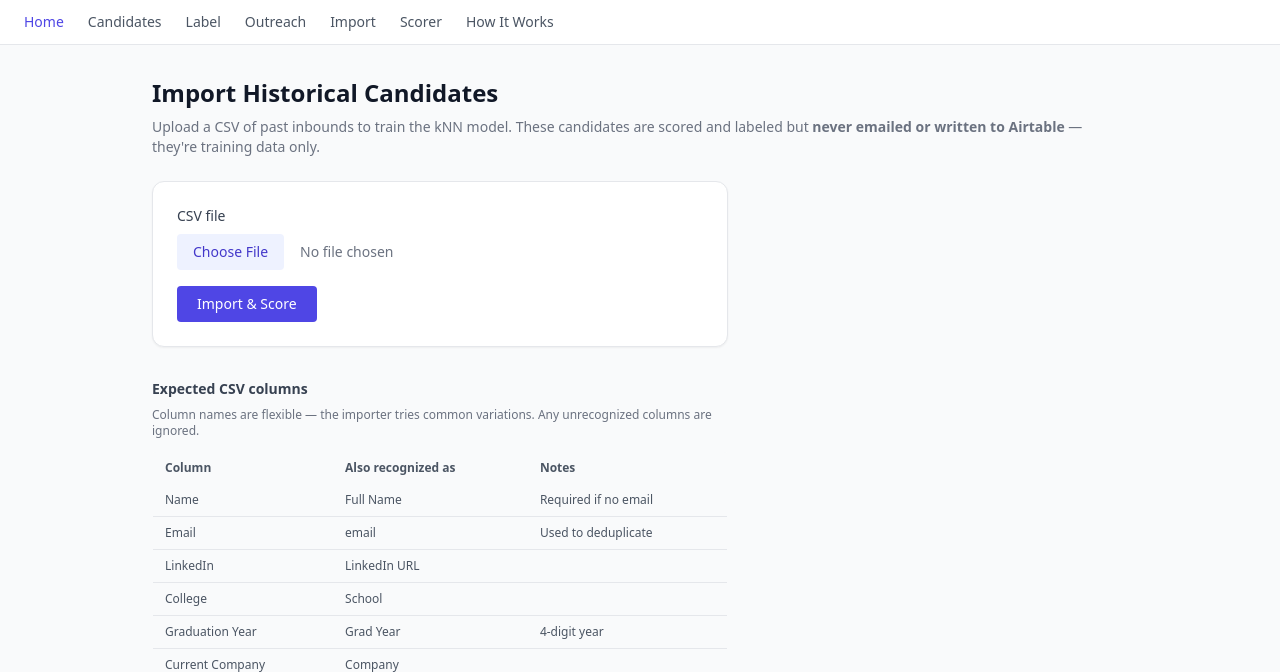
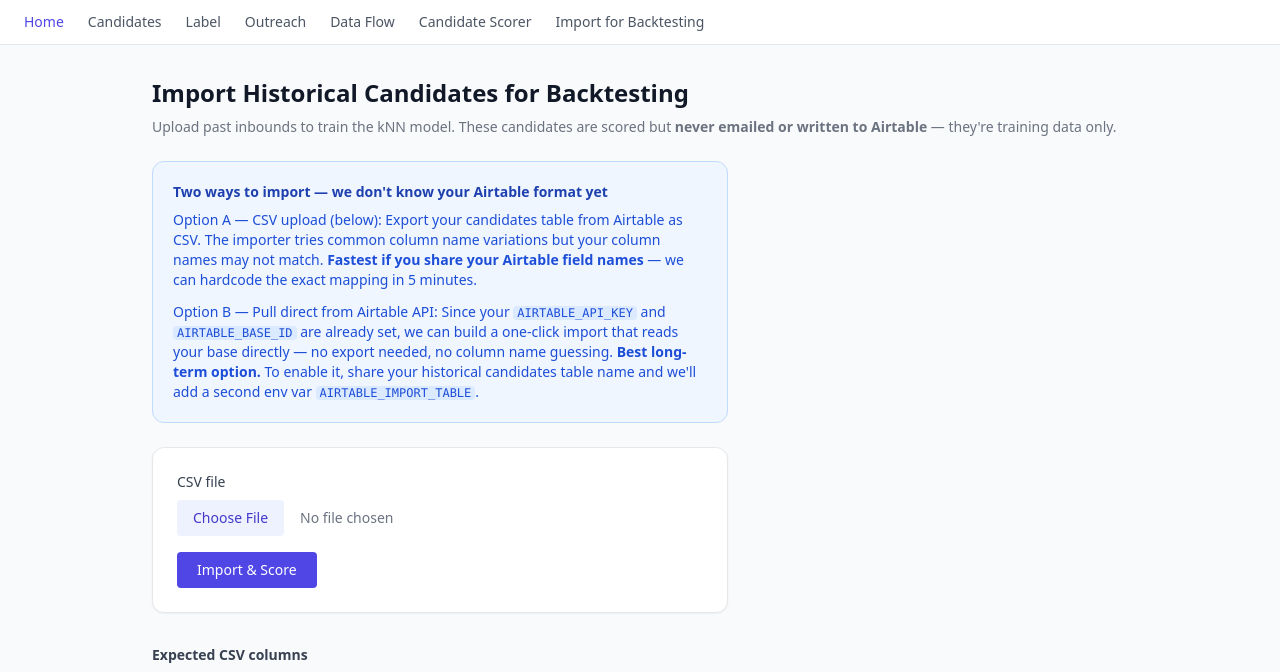
Before and after one commit to acsterne/TopSDRs-Tools, a Flask app: page /import in a window 1280 px wide. Shown: the top 672 px of the page. Run offline with Flask 3, Linux system fonts and the light colour scheme; some libraries are stand-ins or nearby versions.

Commit message:
Rename nav, add setup checklist to home, Airtable import options
- Nav: How It Works → Data Flow, Scorer → Candidate Scorer,
  Import → Import for Backtesting (moved to end)
- Home: live setup checklist checks env vars + DB state (Webflow connected,
  historical import done, labels >= 20) — shows action for each incomplete item
- Import page: explains Option A (CSV) vs Option B (Airtable API pull)
  with note that we need his field names to map correctly

Co-Authored-By: Claude Sonnet 4.6 <noreply@anthropic.com>

```diff
--- a/app.py
+++ b/app.py
@@ -289,9 +289,66 @@ def home():
          LIMIT 10
     """)
     recent = [dict(r) for r in cur.fetchall()]
+
+    # Setup checklist — check env vars + DB state
+    cur.execute("SELECT COUNT(*) AS n FROM candidates WHERE source = 'webflow'")
+    webflow_count = cur.fetchone()["n"]
+    cur.execute("SELECT COUNT(*) AS n FROM candidates WHERE source = 'historical'")
+    historical_count = cur.fetchone()["n"]
+    cur.execute("SELECT COUNT(*) AS n FROM candidate_feedback")
+    label_count = cur.fetchone()["n"]
+
+    checklist = [
+        {
+            "label": "Gemini API key",
+            "done": bool(GEMINI_API_KEY),
+            "action": "Add GEMINI_API_KEY in Railway → Variables (get it free at aistudio.google.com)",
+        },
+        {
+            "label": "Resend API key",
+            "done": bool(RESEND_API_KEY),
+            "action": "Add RESEND_API_KEY in Railway → Variables (sign up at resend.com)",
+        },
+        {
+            "label": "Sender email + name",
+            "done": bool(OUTREACH_FROM_EMAIL and OUTREACH_FROM_EMAIL != "hello@example.com" and OUTREACH_SENDER_NAME),
+            "action": "Set OUTREACH_FROM_EMAIL and OUTREACH_SENDER_NAME in Railway → Variables",
+        },
+        {
+            "label": "Calendly link",
+            "done": bool(CALENDLY_LINK),
+            "action": "Set CALENDLY_LINK in Railway → Variables",
+        },
+        {
+            "label": "Airtable API key",
+            "done": bool(AIRTABLE_API_KEY),
+            "action": "Set AIRTABLE_API_KEY in Railway → Variables (airtable.com/account → Personal access tokens)",
+        },
+        {
+            "label": "Airtable base ID",
+            "done": bool(AIRTABLE_BASE_ID),
+            "action": "Set AIRTABLE_BASE_ID in Railway → Variables (the appXXXXXX from your Airtable base URL)",
+        },
+        {
+            "label": "Webflow webhook connected",
+            "done": webflow_count > 0,
+            "action": "In Webflow → Site Settings → Forms → Webhooks, add your Railway URL + /webhook/webflow",
+        },
+        {
+            "label": "Historical candidates imported",
+            "done": historical_count > 0,
+            "action": "Export your ~70 past inbounds and upload at /import to bootstrap the kNN model",
+        },
+        {
+            "label": "kNN calibrated (20+ labels)",
+            "done": label_count >= 20,
+            "action": f"Label candidates at /label to train the scorer — {label_count}/20 done so far",
+        },
+    ]
+
     cur.close()
     conn.close()
-    return render_template("home.html", stats=stats, recent=recent)
+    return render_template("home.html", stats=stats, recent=recent, checklist=checklist)
 
 
 @app.route("/how-it-works")
--- a/templates/base.html
+++ b/templates/base.html
@@ -12,9 +12,9 @@
     <a href="/candidates" class="text-gray-600 hover:text-gray-900">Candidates</a>
     <a href="/label" class="text-gray-600 hover:text-gray-900">Label</a>
     <a href="/outreach" class="text-gray-600 hover:text-gray-900">Outreach</a>
-    <a href="/import" class="text-gray-600 hover:text-gray-900">Import</a>
-    <a href="/scorer" class="text-gray-600 hover:text-gray-900">Scorer</a>
-    <a href="/how-it-works" class="text-gray-600 hover:text-gray-900">How It Works</a>
+    <a href="/how-it-works" class="text-gray-600 hover:text-gray-900">Data Flow</a>
+    <a href="/scorer" class="text-gray-600 hover:text-gray-900">Candidate Scorer</a>
+    <a href="/import" class="text-gray-600 hover:text-gray-900">Import for Backtesting</a>
   </nav>
   <main class="max-w-5xl mx-auto px-6 py-8">
     {% block content %}{% endblock %}
--- a/templates/how_it_works.html
+++ b/templates/how_it_works.html
@@ -11,8 +11,8 @@
   .gate { background: #fefce8; border: 1.5px solid #fde68a; border-radius: 12px; padding: 14px 18px; display: flex; align-items: flex-start; gap: 12px; }
 </style>
 
-<h1 class="text-2xl font-bold mb-2">How It Works</h1>
-<p class="text-sm text-gray-500 mb-8">From Webflow form submission to Airtable CRM entry.</p>
+<h1 class="text-2xl font-bold mb-2">Data Flow</h1>
+<p class="text-sm text-gray-500 mb-8">How a candidate moves from Webflow form submission to Airtable CRM entry.</p>
 
 <div class="flex flex-col items-center gap-0 max-w-2xl">
 
--- a/templates/import.html
+++ b/templates/import.html
@@ -1,8 +1,8 @@
 {% extends "base.html" %}
 {% block title %}Import Historical Candidates{% endblock %}
 {% block content %}
-<h1 class="text-2xl font-bold mb-2">Import Historical Candidates</h1>
-<p class="text-sm text-gray-500 mb-6">Upload a CSV of past inbounds to train the kNN model. These candidates are scored and labeled but <strong>never emailed or written to Airtable</strong> — they're training data only.</p>
+<h1 class="text-2xl font-bold mb-2">Import Historical Candidates for Backtesting</h1>
+<p class="text-sm text-gray-500 mb-6">Upload past inbounds to train the kNN model. These candidates are scored but <strong>never emailed or written to Airtable</strong> — they're training data only.</p>
 
 {% if imported is defined %}
 <div class="bg-emerald-50 border border-emerald-200 rounded-lg px-5 py-4 mb-6">
@@ -15,6 +15,25 @@
 {% if error %}
 <div class="bg-red-50 border border-red-200 rounded-lg px-5 py-3 mb-6 text-sm text-red-700">{{ error }}</div>
 {% endif %}
+
+<div class="max-w-xl bg-blue-50 border border-blue-200 rounded-xl p-5 mb-6">
+  <h2 class="font-semibold text-sm text-blue-800 mb-2">Two ways to import — we don't know your Airtable format yet</h2>
+  <div class="space-y-3 text-sm text-blue-700">
+    <div>
+      <span class="font-medium">Option A — CSV upload (below):</span> Export your candidates table from Airtable as CSV.
+      The importer tries common column name variations but your column names may not match.
+      <strong>Fastest if you share your Airtable field names</strong> — we can hardcode the exact mapping in 5 minutes.
+    </div>
+    <div>
+      <span class="font-medium">Option B — Pull direct from Airtable API:</span> Since your
+      <code class="text-xs bg-blue-100 px-1 rounded">AIRTABLE_API_KEY</code> and
+      <code class="text-xs bg-blue-100 px-1 rounded">AIRTABLE_BASE_ID</code> are already set,
+      we can build a one-click import that reads your base directly — no export needed, no column name guessing.
+      <strong>Best long-term option.</strong> To enable it, share your historical candidates table name
+      and we'll add a second env var <code class="text-xs bg-blue-100 px-1 rounded">AIRTABLE_IMPORT_TABLE</code>.
+    </div>
+  </div>
+</div>
 
 <div class="max-w-xl bg-white rounded-xl border shadow-sm p-6 mb-8">
   <form method="POST" enctype="multipart/form-data">
--- a/templates/scorer.html
+++ b/templates/scorer.html
@@ -1,7 +1,7 @@
 {% extends "base.html" %}
 {% block title %}How the Scorer Works{% endblock %}
 {% block content %}
-<h1 class="text-2xl font-bold mb-2">How the Scorer Works</h1>
+<h1 class="text-2xl font-bold mb-2">How the Candidate Scorer Works</h1>
 <p class="text-sm text-gray-500 mb-8">For Andrew — how to train it, backtest it, and correct it when it's wrong.</p>
 
 <div class="max-w-2xl space-y-8">
```
Also changed, not shown: CLAUDE.md (+6 -2 lines), templates/home.html (+27 -0 lines).
